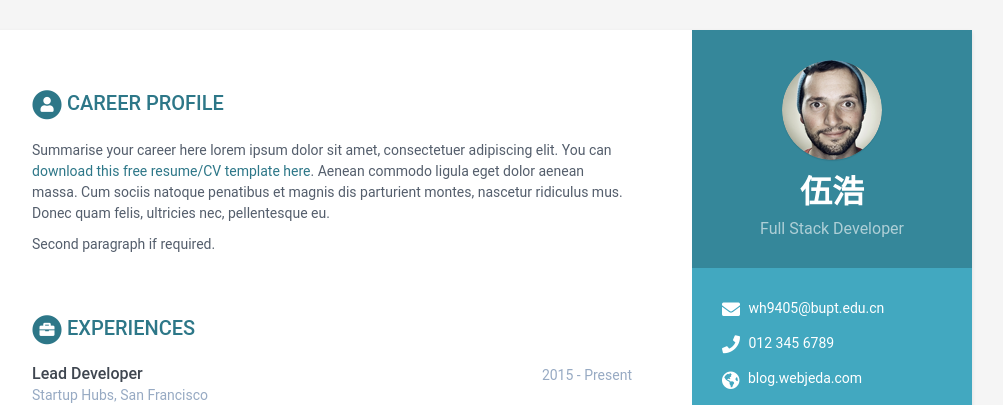
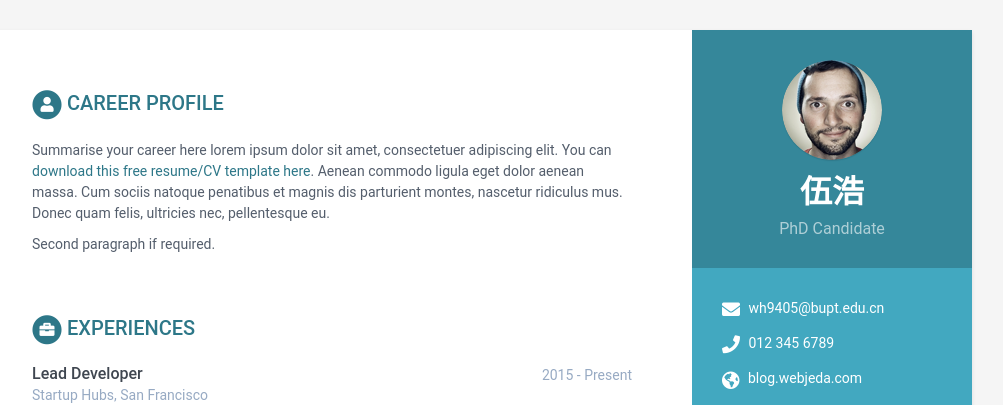
Before and after one commit to Hughie-HaoWu/HaoWu-CV, a Jekyll site: the page built from index.html, in a window 1280 px wide. Shown: the top 405 px of the page, without its empty margins (168-1171 px from the left). Built offline with Jekyll 4.4.1, drawn with Linux system fonts in a browser that asks for light colours.

Commit message:
Update data.yml

```diff
--- a/_data/data.yml
+++ b/_data/data.yml
@@ -8,7 +8,7 @@ sidebar:
 
     # Profile information
     name: 伍浩
-    tagline: Full Stack Developer
+    tagline: PhD Candidate
     avatar: profile.png  #place a 100x100 picture inside /assets/images/ folder and provide the name of the file below
 
     # Sidebar links
```
